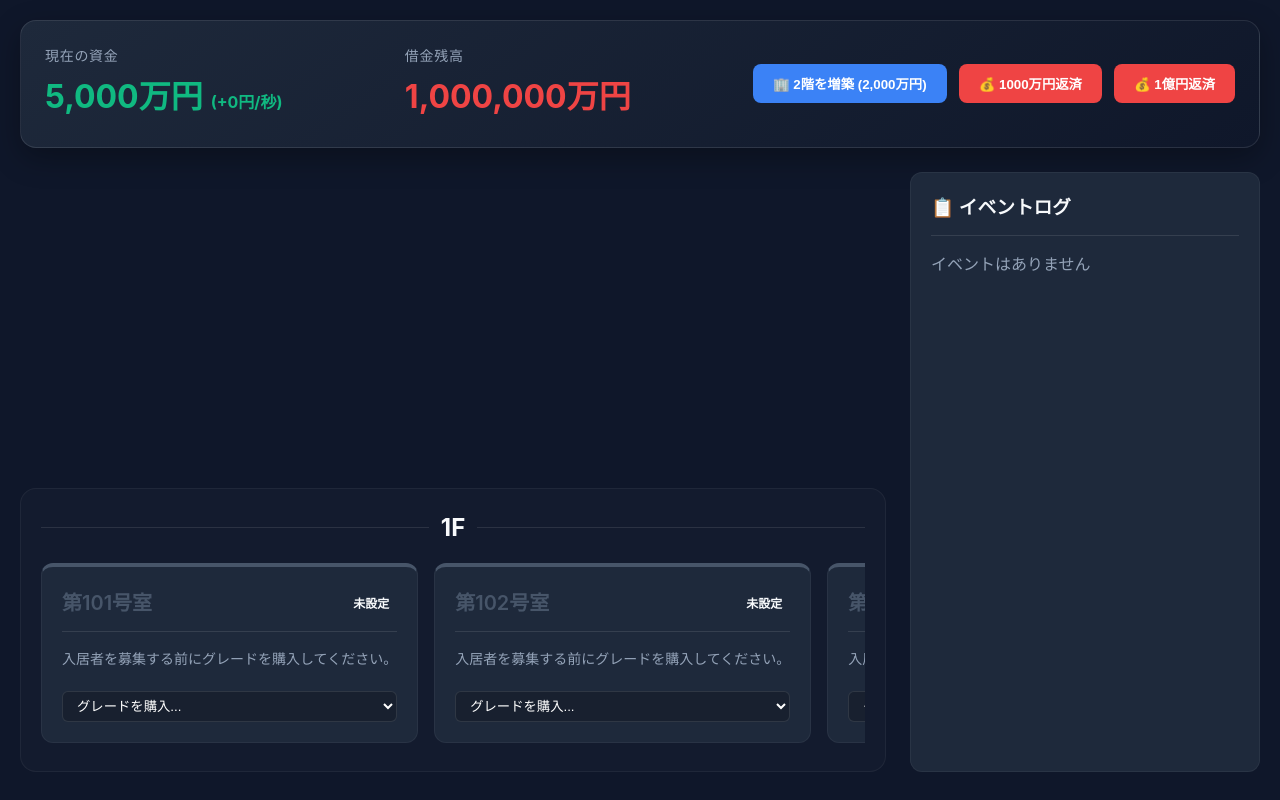
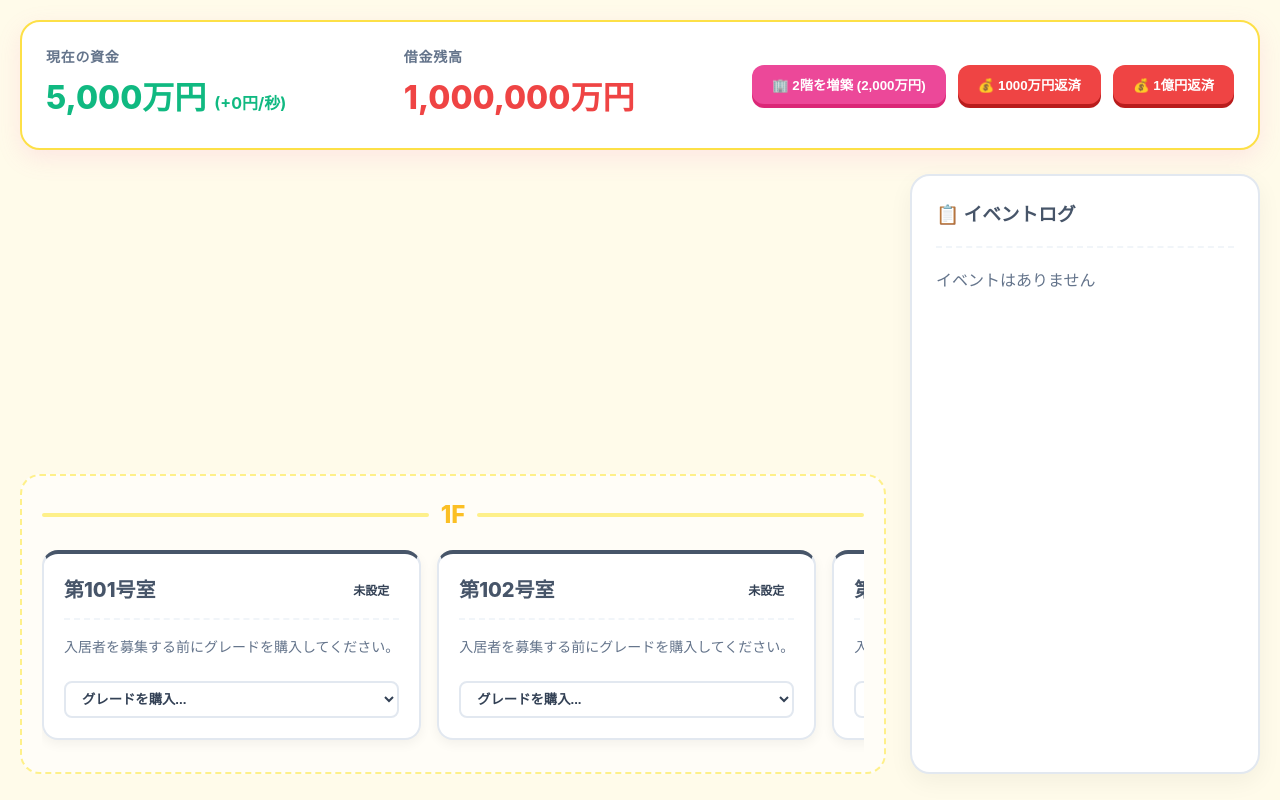
Before and after one commit to samon888/apartment-tycoon, a React (Vite) app: page / in a window 1280 px wide. Built offline with nearby package versions, Linux system fonts and the light colour scheme.

Commit message:
Update UI to pop cream theme and adjust rent income rate

```diff
--- a/src/hooks/useGameEngine.js
+++ b/src/hooks/useGameEngine.js
@@ -79,7 +79,7 @@ export const useGameEngine = () => {
                 updatedRoom.delinquentAmount = updatedRoom.rent; // 滞納額として1ヶ月分をセット
                 newEvents.push({ message: `第${updatedRoom.id}号室の${tenant.name}さんが家賃を滞納しました！催促してください。`, type: 'warning' });
               } else {
-                newFundsDelta += updatedRoom.rent;
+                newFundsDelta += Math.floor(updatedRoom.rent / 30);
               }
             }
 
@@ -308,7 +308,7 @@ export const useGameEngine = () => {
   // 現在の毎秒の収入を計算
   const currentIncome = rooms.reduce((acc, room) => {
     if (room.isOccupied && !room.isDelinquent) {
-      return acc + room.rent;
+      return acc + Math.floor(room.rent / 30);
     }
     return acc;
   }, 0);
--- a/src/index.css
+++ b/src/index.css
@@ -1,10 +1,10 @@
 :root {
-  --bg-dark: #0f172a;
-  --bg-card: #1e293b;
-  --text-primary: #f8fafc;
-  --text-secondary: #94a3b8;
-  --accent-color: #3b82f6;
-  --accent-hover: #2563eb;
+  --bg-dark: #fffbea; /* Cream / light yellow */
+  --bg-card: #ffffff;
+  --text-primary: #334155; /* Dark gray for text */
+  --text-secondary: #64748b;
+  --accent-color: #ec4899; /* Pop pink */
+  --accent-hover: #db2777;
   --success-color: #10b981;
   --error-color: #ef4444;
   --warning-color: #f59e0b;
@@ -19,7 +19,7 @@
 body {
   background-color: var(--bg-dark);
   color: var(--text-primary);
-  font-family: 'Inter', -apple-system, BlinkMacSystemFont, 'Segoe UI', Roboto, Helvetica, Arial, sans-serif;
+  font-family: 'Inter', 'Nunito', -apple-system, BlinkMacSystemFont, 'Segoe UI', Roboto, Helvetica, Arial, sans-serif;
   line-height: 1.6;
   -webkit-font-smoothing: antialiased;
   padding: 20px;
@@ -32,20 +32,20 @@ body {
 
 /* Dashboard */
 .dashboard {
-  background: linear-gradient(145deg, #1e293b, #0f172a);
-  border: 1px solid rgba(255, 255, 255, 0.1);
-  border-radius: 16px;
+  background: #ffffff;
+  border: 2px solid #fde047; /* slight yellow pop border */
+  border-radius: 20px;
   padding: 24px;
   margin-bottom: 24px;
   display: flex;
   justify-content: space-between;
   align-items: center;
-  box-shadow: 0 10px 30px rgba(0, 0, 0, 0.3);
+  box-shadow: 0 8px 24px rgba(244, 114, 182, 0.15); /* pinkish shadow */
 }
 
 .stat-box { display: flex; flex-direction: column; }
-.stat-label { font-size: 0.875rem; color: var(--text-secondary); text-transform: uppercase; letter-spacing: 0.05em; margin-bottom: 4px; }
-.stat-value { font-size: 2rem; font-weight: 700; color: var(--text-primary); }
+.stat-label { font-size: 0.875rem; color: var(--text-secondary); text-transform: uppercase; letter-spacing: 0.05em; margin-bottom: 4px; font-weight: 800;}
+.stat-value { font-size: 2rem; font-weight: 800; color: var(--text-primary); }
 .stat-value.debt { color: var(--error-color); }
 .stat-value.funds { color: var(--success-color); }
 
@@ -56,18 +56,26 @@ button {
   color: white;
   border: none;
   padding: 10px 20px;
-  border-radius: 8px;
-  font-weight: 600;
+  border-radius: 12px;
+  font-weight: 700;
   cursor: pointer;
-  transition: all 0.2s;
+  transition: all 0.2s cubic-bezier(0.4, 0, 0.2, 1);
+  box-shadow: 0 4px 0 var(--accent-hover);
 }
 
-button:hover { background-color: var(--accent-hover); transform: translateY(-2px); }
-button.danger { background-color: var(--error-color); }
-button.danger:hover { background-color: #dc2626; }
-button.warning { background-color: var(--warning-color); }
-button.warning:hover { background-color: #d97706; }
-button:disabled { background-color: #475569; cursor: not-allowed; transform: none; }
+button:hover {
+  transform: translateY(2px);
+  box-shadow: 0 2px 0 var(--accent-hover);
+}
+button:active {
+  transform: translateY(4px);
+  box-shadow: none;
+}
+button.danger { background-color: var(--error-color); box-shadow: 0 4px 0 #b91c1c; }
+button.danger:hover { background-color: #dc2626; box-shadow: 0 2px 0 #b91c1c; }
+button.warning { background-color: var(--warning-color); box-shadow: 0 4px 0 #b45309; }
+button.warning:hover { background-color: #d97706; box-shadow: 0 2px 0 #b45309; }
+button:disabled { background-color: #cbd5e1; color: #94a3b8; box-shadow: 0 4px 0 #94a3b8; cursor: not-allowed; transform: none; }
 
 /* Main Layout */
 .main-layout { display: grid; grid-template-columns: minmax(0, 1fr) 350px; gap: 24px; }
@@ -76,122 +84,138 @@ button:disabled { background-color: #475569; cursor: not-allowed; transform: non
 .apartment-container { display: flex; flex-direction: column-reverse; gap: 32px; }
 
 .floor-section {
-  background-color: rgba(255, 255, 255, 0.02);
-  border-radius: 16px;
+  background-color: rgba(255, 255, 255, 0.6);
+  border-radius: 20px;
   padding: 20px;
-  border: 1px solid rgba(255, 255, 255, 0.05);
+  border: 2px dashed #fef08a;
 }
 
 .floor-title {
   font-size: 1.5rem;
-  font-weight: 700;
+  font-weight: 800;
   margin-bottom: 16px;
   display: flex;
   align-items: center;
   gap: 12px;
+  color: #fbbf24;
 }
 
 .floor-title::before, .floor-title::after {
   content: "";
   flex-grow: 1;
-  height: 1px;
-  background-color: rgba(255, 255, 255, 0.1);
+  height: 4px;
+  background-color: #fef08a;
+  border-radius: 2px;
 }
 
-.apartment-view { display: flex; flex-direction: row; overflow-x: auto; padding-bottom: 8px; gap: 16px; }
+.apartment-view { display: flex; flex-direction: row; overflow-x: auto; padding-bottom: 12px; gap: 16px; }
 
 /* Room Card */
 .room-card {
   background-color: var(--bg-card);
-  border-radius: 12px;
+  border-radius: 16px;
   padding: 20px;
-  border: 1px solid rgba(255, 255, 255, 0.05);
+  border: 2px solid #e2e8f0;
   transition: transform 0.2s;
   min-width: 320px;
   flex-shrink: 0;
+  box-shadow: 0 4px 12px rgba(0, 0, 0, 0.05);
 }
 
-.room-header { display: flex; justify-content: space-between; align-items: center; margin-bottom: 16px; padding-bottom: 12px; border-bottom: 1px solid rgba(255, 255, 255, 0.1); }
-.room-title { font-size: 1.25rem; font-weight: 600; }
-.status-badge { padding: 4px 8px; border-radius: 4px; font-size: 0.75rem; font-weight: 600; }
-.status-badge.occupied { background-color: rgba(16, 185, 129, 0.2); color: var(--success-color); }
-.status-badge.vacant { background-color: rgba(239, 68, 68, 0.2); color: var(--error-color); }
+.room-card:hover {
+  transform: translateY(-4px);
+  border-color: #cbd5e1;
+}
 
-.detail-row { display: flex; justify-content: space-between; align-items: center; margin-bottom: 8px; }
+.room-header { display: flex; justify-content: space-between; align-items: center; margin-bottom: 16px; padding-bottom: 12px; border-bottom: 2px dashed #f1f5f9; }
+.room-title { font-size: 1.25rem; font-weight: 800; color: #475569; }
+.status-badge { padding: 4px 10px; border-radius: 12px; font-size: 0.75rem; font-weight: 700; }
+.status-badge.occupied { background-color: #d1fae5; color: #059669; }
+.status-badge.vacant { background-color: #fee2e2; color: #b91c1c; }
+
+.detail-row { display: flex; justify-content: space-between; align-items: center; margin-bottom: 8px; font-weight: 600;}
 
 /* Rent Controls */
-.rent-controls { display: flex; align-items: center; gap: 4px; }
-.rent-input { background-color: rgba(0, 0, 0, 0.2); border: 1px solid rgba(255, 255, 255, 0.1); color: white; padding: 6px 10px; border-radius: 6px; width: 100px; font-family: inherit; text-align: right; }
+.rent-controls { display: flex; align-items: center; gap: 6px; }
+.rent-input { background-color: #f8fafc; border: 2px solid #e2e8f0; color: var(--text-primary); padding: 8px 12px; border-radius: 8px; width: 100px; font-family: inherit; font-weight: bold; text-align: right; transition: border-color 0.2s;}
 .rent-input:focus { outline: none; border-color: var(--accent-color); }
-.rent-btn { padding: 6px; background-color: rgba(255, 255, 255, 0.1); border-radius: 6px; font-weight: bold; width: 32px; display: flex; justify-content: center; align-items: center; }
+.rent-btn { padding: 8px; background-color: #f1f5f9; border-radius: 8px; font-weight: bold; width: 36px; display: flex; justify-content: center; align-items: center; color: var(--text-primary); cursor: pointer; border: 2px solid transparent; transition: background-color 0.2s;}
+.rent-btn:hover { background-color: #e2e8f0; }
 
 /* Progress Bars */
-.progress-bar-container { margin-bottom: 12px; }
-.progress-label { display: flex; justify-content: space-between; font-size: 0.8rem; margin-bottom: 4px; color: var(--text-secondary); }
-.progress-bar { width: 100%; height: 6px; background-color: rgba(255, 255, 255, 0.1); border-radius: 3px; overflow: hidden; }
-.progress-fill { height: 100%; transition: width 0.3s linear, background-color 0.3s; }
+.progress-bar-container { margin-bottom: 14px; }
+.progress-label { display: flex; justify-content: space-between; font-size: 0.85rem; margin-bottom: 6px; color: var(--text-secondary); font-weight: 700;}
+.progress-bar { width: 100%; height: 10px; background-color: #e2e8f0; border-radius: 5px; overflow: hidden; box-shadow: inset 0 2px 4px rgba(0,0,0,0.05); }
+.progress-fill { height: 100%; transition: width 0.3s cubic-bezier(0.4, 0, 0.2, 1), background-color 0.3s; border-radius: 5px;}
 
 .progress-fill.success { background-color: var(--success-color); }
 .progress-fill.warning { background-color: var(--warning-color); }
 .progress-fill.danger { background-color: var(--error-color); }
-.progress-fill.info { background-color: var(--accent-color); }
+.progress-fill.info { background-color: #3b82f6; } /* Used for durability and some generic progress */
 
 /* Candidates */
-.candidates-list { display: flex; flex-direction: column; gap: 8px; margin-top: 12px; }
-.candidate-card { background-color: rgba(0, 0, 0, 0.2); border: 1px solid rgba(255, 255, 255, 0.05); border-radius: 8px; padding: 12px; font-size: 0.85rem; }
-.candidate-name { font-weight: bold; font-size: 1rem; margin-bottom: 4px; color: var(--accent-color); }
-.candidate-stats { display: grid; grid-template-columns: 1fr 1fr; gap: 4px; margin-bottom: 8px; color: var(--text-secondary); }
-.candidate-btn { width: 100%; padding: 6px; font-size: 0.85rem; background-color: rgba(16, 185, 129, 0.2); color: var(--success-color); border: 1px solid var(--success-color); }
-.candidate-btn:hover { background-color: var(--success-color); color: white; }
+.candidates-list { display: flex; flex-direction: column; gap: 10px; margin-top: 16px; }
+.candidate-card { background-color: #f8fafc; border: 2px solid #f1f5f9; border-radius: 12px; padding: 14px; font-size: 0.85rem; transition: border-color 0.2s; }
+.candidate-card:hover { border-color: var(--accent-color); }
+.candidate-name { font-weight: 800; font-size: 1.05rem; margin-bottom: 6px; color: var(--accent-color); }
+.candidate-stats { display: grid; grid-template-columns: 1fr 1fr; gap: 6px; margin-bottom: 12px; color: var(--text-secondary); font-weight: 600;}
+.candidate-btn { width: 100%; padding: 8px; font-size: 0.9rem; font-weight: 700; background-color: #ecfdf5; color: var(--success-color); border: 2px solid var(--success-color); border-radius: 8px; cursor: pointer; transition: all 0.2s; box-shadow: none; }
+.candidate-btn:hover { background-color: var(--success-color); color: white; transform: translateY(-2px); box-shadow: 0 4px 0 #059669; }
+.candidate-btn:active { transform: translateY(0); box-shadow: none; }
 
 /* Upgrade Select */
-.upgrade-select { background-color: rgba(0, 0, 0, 0.2); border: 1px solid rgba(255, 255, 255, 0.1); color: white; padding: 6px 10px; border-radius: 6px; width: 100%; margin-top: 8px; }
-.upgrade-select option { background-color: var(--bg-card); }
+.upgrade-select { background-color: #ffffff; border: 2px solid #e2e8f0; color: var(--text-primary); padding: 8px 12px; border-radius: 8px; width: 100%; margin-top: 10px; font-weight: 700; cursor: pointer; }
+.upgrade-select:focus { outline: none; border-color: var(--accent-color); }
 
 /* Event Log */
-.event-log { background-color: var(--bg-card); border-radius: 12px; padding: 20px; border: 1px solid rgba(255, 255, 255, 0.05); height: calc(100vh - 200px); overflow-y: auto; }
-.event-log h3 { margin-bottom: 16px; padding-bottom: 12px; border-bottom: 1px solid rgba(255, 255, 255, 0.1); }
-.log-item { padding: 10px; border-radius: 6px; margin-bottom: 8px; font-size: 0.875rem; animation: slideIn 0.3s ease; }
-@keyframes slideIn { from { opacity: 0; transform: translateX(10px); } to { opacity: 1; transform: translateX(0); } }
-.log-item.info { background-color: rgba(59, 130, 246, 0.1); border-left: 3px solid var(--accent-color); }
-.log-item.success { background-color: rgba(16, 185, 129, 0.1); border-left: 3px solid var(--success-color); }
-.log-item.warning { background-color: rgba(245, 158, 11, 0.1); border-left: 3px solid var(--warning-color); }
-.log-item.error { background-color: rgba(239, 68, 68, 0.1); border-left: 3px solid var(--error-color); }
-.log-time { font-size: 0.7rem; color: var(--text-secondary); display: block; margin-top: 4px; }
+.event-log { background-color: var(--bg-card); border-radius: 20px; padding: 24px; border: 2px solid #e2e8f0; height: calc(100vh - 200px); overflow-y: auto; box-shadow: 0 8px 24px rgba(0, 0, 0, 0.05); }
+.event-log h3 { margin-bottom: 20px; padding-bottom: 16px; border-bottom: 2px dashed #f1f5f9; font-weight: 800; color: #475569;}
+.log-item { padding: 12px 16px; border-radius: 12px; margin-bottom: 12px; font-size: 0.9rem; font-weight: 600; animation: bounceIn 0.4s cubic-bezier(0.175, 0.885, 0.32, 1.275); }
+@keyframes bounceIn { from { opacity: 0; transform: scale(0.9); } to { opacity: 1; transform: scale(1); } }
+.log-item.info { background-color: #eff6ff; border-left: 4px solid #3b82f6; color: #1e3a8a;}
+.log-item.success { background-color: #ecfdf5; border-left: 4px solid var(--success-color); color: #064e3b;}
+.log-item.warning { background-color: #fffbeb; border-left: 4px solid var(--warning-color); color: #78350f;}
+.log-item.error { background-color: #fef2f2; border-left: 4px solid var(--error-color); color: #7f1d1d;}
+.log-time { font-size: 0.75rem; color: #94a3b8; display: block; margin-top: 6px; font-weight: 500;}
 
 /* Modal / Mini Game */
 .modal-overlay {
   position: fixed; top: 0; left: 0; right: 0; bottom: 0;
-  background-color: rgba(0,0,0,0.8);
+  background-color: rgba(15, 23, 42, 0.6);
+  backdrop-filter: blur(4px);
   display: flex; justify-content: center; align-items: center;
   z-index: 1000;
 }
 .modal-content {
   background-color: var(--bg-card);
-  border-radius: 16px; padding: 24px;
-  width: 400px; max-width: 90vw;
+  border-radius: 24px; padding: 32px;
+  width: 440px; max-width: 90vw;
   text-align: center;
-  border: 1px solid var(--accent-color);
-  box-shadow: 0 0 20px rgba(59, 130, 246, 0.3);
+  border: 4px solid var(--accent-color);
+  box-shadow: 0 20px 40px rgba(236, 72, 153, 0.3);
 }
 .game-area {
   position: relative;
-  width: 100%; height: 250px;
-  background-color: rgba(0,0,0,0.3);
-  border-radius: 8px;
-  margin: 16px 0;
+  width: 100%; height: 280px;
+  background-color: #f8fafc;
+  border-radius: 16px;
+  margin: 20px 0;
   overflow: hidden;
-  border: 1px solid rgba(255,255,255,0.1);
+  border: 2px dashed #cbd5e1;
 }
 .fleeing-btn {
   position: absolute;
-  padding: 8px 16px;
+  padding: 10px 20px;
   background-color: var(--error-color);
-  color: white; border: none; border-radius: 8px;
-  font-weight: bold; cursor: pointer;
+  color: white; border: none; border-radius: 12px;
+  font-weight: 800; cursor: pointer;
   transition: top 0.1s ease-out, left 0.1s ease-out;
-  box-shadow: 0 4px 6px rgba(0,0,0,0.3);
+  box-shadow: 0 4px 0 #b91c1c;
 }
 .fleeing-btn:hover {
   background-color: #dc2626;
 }
+.fleeing-btn:active {
+  box-shadow: none;
+  transform: translateY(4px);
+}
```
